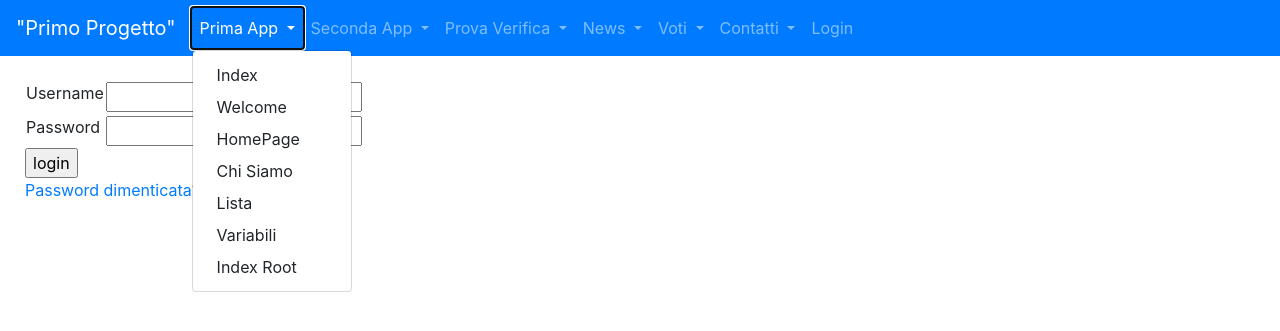
After one commit to FakeGTs/primo_progetto, a Django app: template templates/registration/login.html in a window 1280 px wide, after a click on "Prima App". The commit adds this page. Shown: the top 331 px of the page. Run offline with Django 5.2, Linux system fonts and the light colour scheme; the template is opened without the code that fills it, so the values that code supplies are empty, except form fields; form fields are guessed from the names that the template uses.

Commit message:
creato modulo di autenticazione

```diff
--- a/primo_progetto/settings.py
+++ b/primo_progetto/settings.py
@@ -139,3 +139,9 @@ STATIC_URL = 'static/'
 DEFAULT_AUTO_FIELD = 'django.db.models.BigAutoField'
 
 CRISPY_TEMPLATE_PACK = 'bootstrap4'
+
+# Redirect to home URL after login (Default redirects to /accounts/profile/)
+LOGIN_REDIRECT_URL = '/'
+
+# Configurazione per l'invio di email (per il form di contatto)
+EMAIL_BACKEND = 'django.core.mail.backends.console.EmailBackend'
--- a/primo_progetto/urls.py
+++ b/primo_progetto/urls.py
@@ -27,5 +27,5 @@ urlpatterns = [
     path('news/', include("news.urls",namespace="news") ) ,
     path('voti/', include("voti.urls",namespace="voti") ) ,
     path('forms_app/', include("forms_app.urls",namespace="forms_app") ) ,
-
+    path('accounts/', include('django.contrib.auth.urls') ) ,
 ]
--- a/templates/base.html
+++ b/templates/base.html
@@ -31,7 +31,7 @@
           <a class="dropdown-item" href="{% url 'prima_app:chi_siamo'%}">Chi Siamo</a>
           <a class="dropdown-item" href="{% url 'prima_app:lista'%}">Lista</a>
           <a class="dropdown-item" href="{% url 'prima_app:variabili'%}">Variabili</a>
-
+          <a class="dropdown-item" href="/">Index Root</a>
         </div>
       </li>
       <li class="nav-item dropdown">
@@ -43,6 +43,7 @@
           <a class="dropdown-item" href="{% url 'seconda_app:es_if'%}">Es If</a>
           <a class="dropdown-item" href="{% url 'seconda_app:if_else_elif'%}">Else If Elif</a>
           <a class="dropdown-item" href="{% url 'seconda_app:es_for'%}">Es For</a>
+          <a class="dropdown-item" href="/">Index Root</a>
         </div>
       </li>
       <li class="nav-item dropdown">
@@ -53,6 +54,7 @@
           <a class="dropdown-item" href="{% url 'prova_pratica_0:index'%}">Index</a>
           <a class="dropdown-item" href="{% url 'prova_pratica_0:somma'%}">Somma</a>
           <a class="dropdown-item" href="{% url 'prova_pratica_0:media'%}">Media</a>
+          <a class="dropdown-item" href="/">Index Root</a>
         </div>
       </li>
       <li class="nav-item dropdown">
@@ -63,6 +65,7 @@
           <a class="dropdown-item" href="{% url 'news:index'%}">Index</a>
           <a class="dropdown-item" href="{% url 'news:lista_articoli'%}">HomePage</a>
           <a class="dropdown-item" href="{% url 'news:query'%}">Query</a>
+          <a class="dropdown-item" href="/">Index Root</a>
         </div>
       </li>
       <li class="nav-item dropdown">
@@ -75,6 +78,7 @@
           <a class="dropdown-item" href="{% url 'voti:materieVoti'%}">Materie e voti</a>
           <a class="dropdown-item" href="{% url 'voti:Mediavoti'%}">Media Voti Studente</a>
           <a class="dropdown-item" href="{% url 'voti:MaxMin'%}">Massimo e Minimo</a>
+          <a class="dropdown-item" href="/">Index Root</a>
         </div>
       </li>
       <li class="nav-item dropdown">
@@ -85,9 +89,28 @@
           <a class="dropdown-item" href="{% url 'forms_app:index'%}">Index Contatti</a>
           <a class="dropdown-item" href="{% url 'forms_app:contatti'%}">Contatti</a>
           <a class="dropdown-item" href="{% url 'forms_app:lista_contatti'%}">Lista Contatti</a>
-
+          <a class="dropdown-item" href="/">Index Root</a>
         </div>
       </li>
+      {% if request.user.is_authenticated %}
+          <li class="nav-item dropdown">
+              <a class="nav-link dropdown-toggle" href="#" id="navbarDropdown" role="button"
+                data-toggle="dropdown" aria-haspopup="true" aria-expanded="false">
+                  {{ request.user.username }}
+              </a>
+              <div class="dropdown-menu" aria-labelledby="navbarDropdown">
+                  <div class="dropdown-divider"></div>
+                  <form id="logout-form" action="{% url 'logout' %}" method="post">
+                      {% csrf_token %}
+                      <button class="btn ft-power" type="submit">Logout</button>
+                  </form>
+              </div>
+          </li>
+          {% else %}
+          <li class="nav-item">
+              <a class="nav-link" href="{% url 'login' %}">Login</a>
+          </li>
+          {% endif %}
     </ul>
   </div>
     </nav>
--- /dev/null
+++ b/templates/registration/logged_out.html
@@ -0,0 +1,5 @@
+{% extends "base.html" %}
+{% block content %}
+  <p>Logout effettuato</p>
+  <a href="{% url 'login'%}">Clicca qui per rieffettuare il login</a>
+{% endblock %}
--- /dev/null
+++ b/templates/registration/login.html
@@ -0,0 +1,22 @@
+{% extends "base.html" %}
+{% block content %}
+{% if form.errors %}
+  <p>Username e Password non combaciano: riprova!</p>
+{% endif %}
+<form method="post" action="{% url 'login' %}">
+{% csrf_token %}
+<table>
+<tr>
+  <td>{{ form.username.label_tag }}</td>
+  <td>{{ form.username }}</td>
+</tr>
+<tr>
+  <td>{{ form.password.label_tag }}</td>
+  <td>{{ form.password }}</td>
+</tr>
+</table>
+<input type="submit" value="login" />
+<input type="hidden" name="next" value="{{ next }}" />
+</form>
+<p><a href="{% url 'password_reset' %}">Password dimenticata?</a></p>
+{% endblock %}
--- /dev/null
+++ b/templates/registration/password_reset_complete.html
@@ -0,0 +1,5 @@
+{% extends "base.html" %}
+{% block content %}
+  <h1>Password cambiata con Successo!</h1>
+  <p><a href="{% url 'login' %}">Effettua il login</a></p>
+{% endblock %}
--- /dev/null
+++ b/templates/registration/password_reset_done.html
@@ -0,0 +1,4 @@
+{% extends "base.html" %}
+{% block content %}
+  <p>Ti abbiamo inviato via mail le istruzioni per il cambio password!. Visita la tua casella di posta e segui il link allegato per procedere.</p>
+{% endblock %}
--- /dev/null
+++ b/templates/registration/password_reset_email.html
@@ -0,0 +1,2 @@
+Qualcuno ha richiesto un password reset per l'account associato alla mail{{ email }}. Segui il link per procedere:
+{{ protocol}}://{{ domain }}{% url 'password_reset_confirm' uidb64=uid token=token %}
```
Also changed, not shown: templates/registration/password_reset_confirm.html (added, +28 -0 lines), templates/registration/password_reset_form.html (added, +11 -0 lines).
